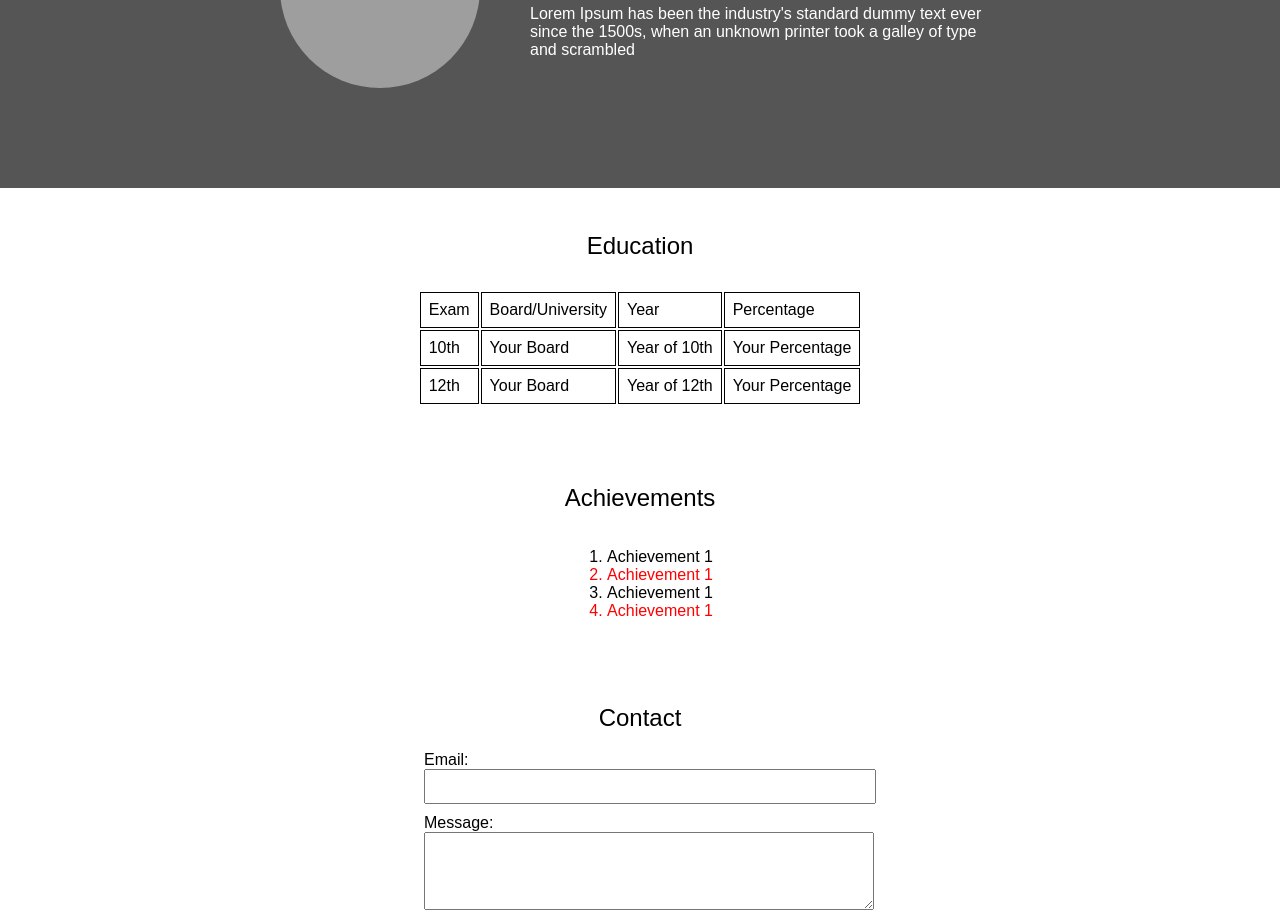
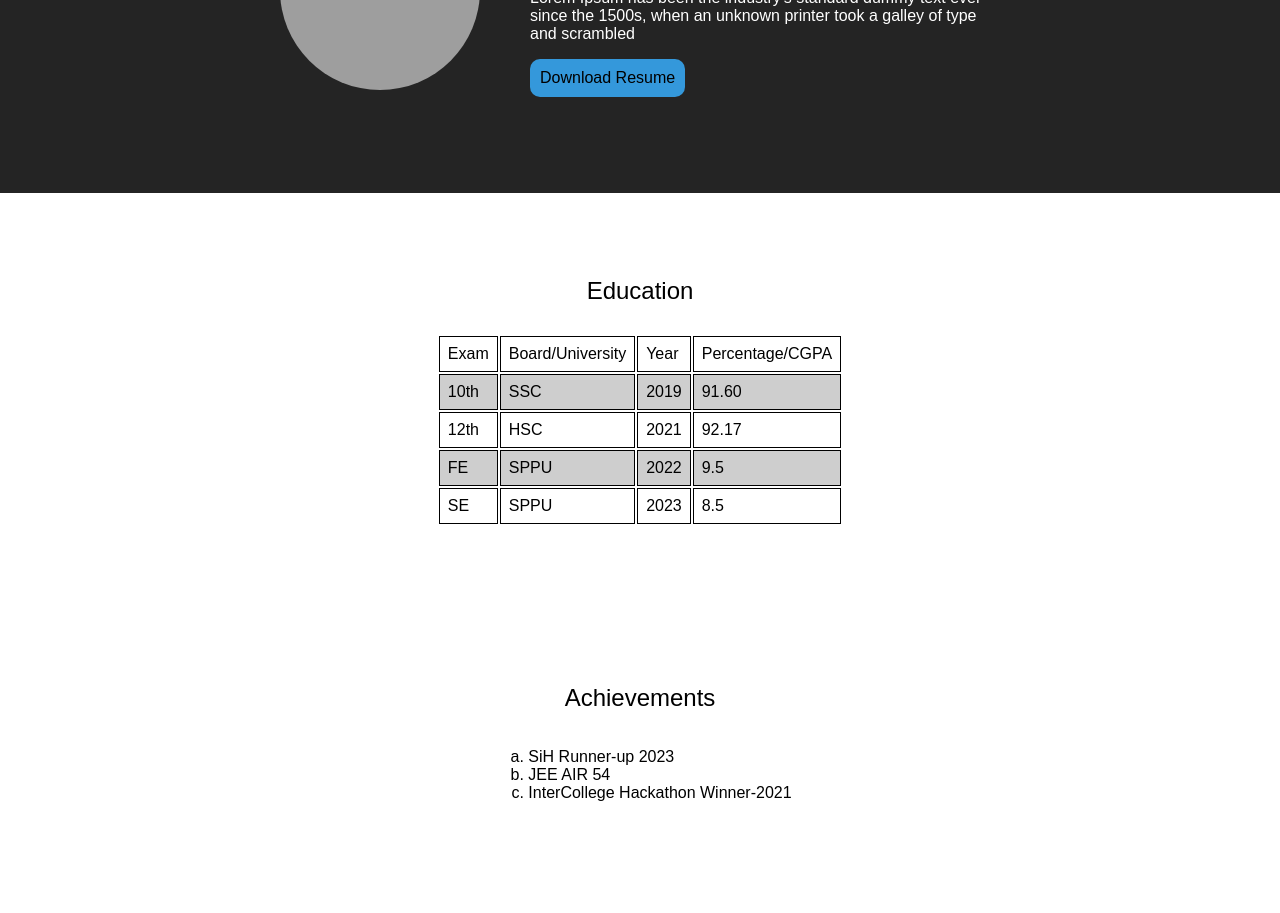
Before and after one commit to yashjawale/GDSC-Event-1, a plain HTML site: page index.html in a window 1280 px wide. Shown: the part 258-1171 px from the top of the page. Drawn offline with Linux system fonts and the light colour scheme; grey boxes are pictures that could not be loaded.

Commit message:
add styles

```diff
--- a/index.html
+++ b/index.html
@@ -1,21 +1,22 @@
 <!DOCTYPE html>
 <html lang="en">
+
 <head>
   <meta charset="UTF-8" />
   <meta name="viewport" content="width=device-width, initial-scale=1.0" />
   <title>Student Portfolio</title>
   <link rel="stylesheet" href="./style.css" />
 </head>
+
 <body>
-    <header>Tanmay's Profile</header>
+  <header>Tanma's Profile</header>
   <!-- About Section-->
   <main id="main-section">
     <div class="about">
       <div class="about-img">
         <img
           src="https://img.freepik.com/free-photo/cute-domestic-kitten-sits-window-staring-outside-generative-ai_188544-12519.jpg?w=2000&t=st=1707276575~exp=1707277175~hmac=16869d9638fcf950f1786474ec07a925a5fd12c810f8fe46698b51db78d530bb"
-            alt="profile"
-          />
+          alt="profile" />
       </div>
       <div class="about-info">
         <h1>Tanmay Waykar</h1>
@@ -27,6 +28,7 @@
           the 1500s, when an unknown printer took a galley of type and
           scrambled
         </p>
+        <a href="ShreedharUrawane.pdf" id="resume-btn" download>Download Resume</a>
       </div>
     </div>
   </main>
@@ -39,19 +41,31 @@
         <th>Exam</th>
         <th>Board/University</th>
         <th>Year</th>
-          <th>Percentage</th>
+        <th>Percentage/CGPA</th>
       </tr>
       <tr>
         <td>10th</td>
-          <td>Your Board</td>
-          <td>Year of 10th</td>
-          <td>Your Percentage</td>
+        <td>SSC</td>
+        <td>2019</td>
+        <td>91.60</td>
       </tr>
       <tr>
         <td>12th</td>
-          <td>Your Board</td>
-          <td>Year of 12th</td>
-          <td>Your Percentage</td>
+        <td>HSC</td>
+        <td>2021</td>
+        <td>92.17</td>
+      </tr>
+      <tr>
+        <td>FE</td>
+        <td>SPPU</td>
+        <td>2022</td>
+        <td>9.5</td>
+      </tr>
+      <tr>
+        <td>SE</td>
+        <td>SPPU</td>
+        <td>2023</td>
+        <td>8.5</td>
       </tr>
     </table>
   </section>
@@ -61,10 +75,9 @@
     <h2>Achievements</h2>
     <div>
       <ol>
-          <li>Achievement 1</li>
-          <li>Achievement 1</li>
-          <li>Achievement 1</li>
-          <li>Achievement 1</li>
+        <li>SiH Runner-up 2023</li>
+        <li>JEE AIR 54</li>
+        <li>InterCollege Hackathon Winner-2021</li>
       </ol>
     </div>
   </section>
@@ -78,12 +91,13 @@
         <input type="email" id="email" name="email" required /><br />
 
         <label for="message">Message:</label><br />
-          <textarea id="message" name="message" rows="4" required></textarea
-          ><br />
+        <textarea id="message" name="message" rows="4" required></textarea><br />
 
         <button type="submit">Send Message</button>
       </form>
     </div>
   </section>
+
+  <footer>Made with 💓 by Tanmay</footer>
 </body>
 </html>
--- a/style.css
+++ b/style.css
@@ -27,18 +27,19 @@ img {
 section {
   max-width: 720px;
   margin: 0 auto;
-  padding: 24px 16px;
+  padding: 64px 16px;
 }
 
 /* Id Styles */
 #main-section {
-  background-color: #555;
+  background-color: #242424;
   color: white;
 }
 
 /* Class Styles */
 .about {
   display: flex;
+  align-items: center;
   gap: 50px;
   text-align: left;
   padding: 96px 16px;
@@ -50,6 +51,15 @@ section {
   display: flex;
   flex-direction: column;
   justify-content: center;
+}
+
+#resume-btn {
+  color: black;
+  text-decoration: none;
+  background-color: #3498db;
+  padding: 10px;
+  align-self: flex-start;
+  border-radius: 10px;
 }
 
 @media screen and (max-width: 480px) {
@@ -67,7 +77,7 @@ section {
 }
 
 /* Multi selectors */
-#sub-section > table {
+#sub-section>table {
   margin: 0 auto;
   padding: 10px;
 }
@@ -79,12 +89,16 @@ td {
   text-align: left;
 }
 
+tr:nth-child(even) {
+  background-color: #cecece;
+}
+
 /* Contact Section Styles */
 #contact {
   text-align: center;
 }
 
-#contact > div {
+#contact>div {
   text-align: left;
   width: 60%;
   margin: 0 auto;
@@ -113,13 +127,19 @@ button {
 
 /* List Styles */
 
-#list > div {
+#list>div {
   text-align: left;
   margin: 0 auto;
   display: flex;
   justify-content: center;
 }
 
-#list li:nth-child(even) {
-  color: red;
+ol {
+  list-style-type: lower-alpha;
 }
+footer{
+  text-align: center;
+  padding: 12px 0;
+  background-color: #333;
+  color: white;
+}
```
Also changed, not shown: 1 other file. Lines whose indentation alone changed are shown as unchanged.
